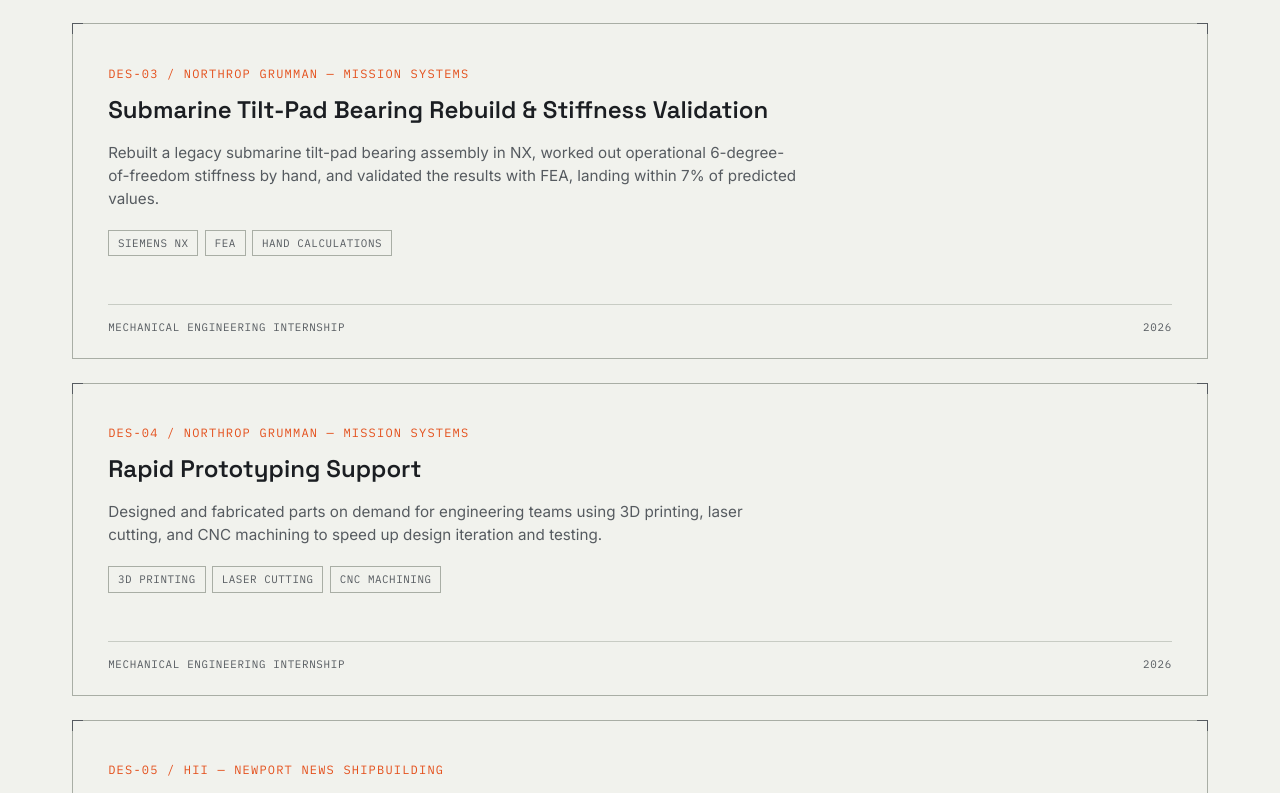
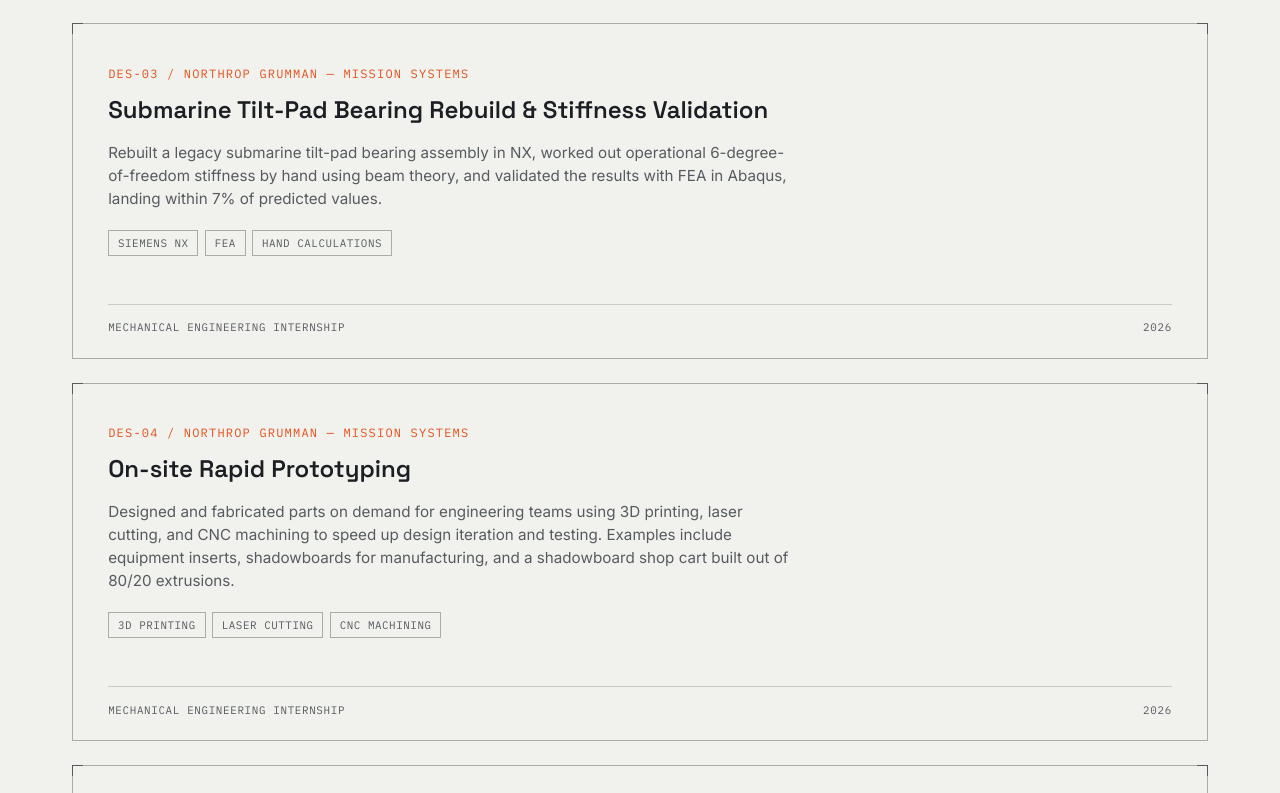
Before and after one commit to Harrysone12345/Portfolio, a plain HTML site: page design.html in a window 1280 px wide. Shown: the part 1678-2471 px from the top of the page. Drawn offline with Linux system fonts and the light colour scheme.

Commit message:
Revise project descriptions in design.html
Updated project descriptions for clarity and detail.

```diff
--- a/design.html
+++ b/design.html
@@ -52,7 +52,7 @@
       <div class="project-body">
         <span class="project-num">DES-01 / NAVAIR / VT AOE 4065</span>
         <h3 class="project-title">Carrier-Based CCA Concept Design</h3>
-        <p class="project-desc">Team 11 (&ldquo;Gobbleworks&rdquo;) is designing a fully autonomous, carrier-integrated Collaborative Combat Aircraft (CCA) for the strike mission in collaboration with NAVAIR, with a $30M unit-cost threshold at 500 aircraft and a 500&nbsp;nm combat radius (700&nbsp;nm objective). I lead aerodynamic design and analysis, covering planform, drag, and inlet shaping, and contribute to avionics systems integration. The team developed four distinct concepts against one shared design mission. My concept, X-2, is a single-engine, conventional swept-wing design with a compact V-tail, folding wings, hybrid weapon carriage, and a center-bottom inlet, sized to stay within carrier span and spot-factor limits. Team scope spans concept sizing, autonomy architecture, mission planning, and cost analysis.</p>
+        <p class="project-desc">My senior design team Gobbleworks is designing a fully autonomous, carrier-integrated Collaborative Combat Aircraft (CCA) for the strike mission in collaboration with NAVAIR, with a $30M unit-cost threshold at 500 aircraft and a 500&nbsp;nm combat radius (700&nbsp;nm objective). I lead aerodynamic design and analysis, covering planform, drag, and inlet shaping, and contribute to avionics systems integration. The team developed four distinct concepts against one shared design mission. My concept, X-2, is a single-engine, conventional swept-wing design with a compact V-tail, folding wings, hybrid weapon carriage, and a center-bottom inlet, sized to stay within carrier span and spot-factor limits. Team scope spans concept sizing, autonomy architecture, mission planning, and cost analysis.</p>
         <div class="project-tools">
           <span class="tool-tag">Aerodynamic Design</span>
           <span class="tool-tag">Concept Sizing</span>
@@ -106,7 +106,7 @@
       <div class="project-body">
         <span class="project-num">DES-03 / NORTHROP GRUMMAN — MISSION SYSTEMS</span>
         <h3 class="project-title">Submarine Tilt-Pad Bearing Rebuild &amp; Stiffness Validation</h3>
-        <p class="project-desc">Rebuilt a legacy submarine tilt-pad bearing assembly in NX, worked out operational 6-degree-of-freedom stiffness by hand, and validated the results with FEA, landing within 7% of predicted values.</p>
+        <p class="project-desc">Rebuilt a legacy submarine tilt-pad bearing assembly in NX, worked out operational 6-degree-of-freedom stiffness by hand using beam theory, and validated the results with FEA in Abaqus, landing within 7% of predicted values.</p>
         <div class="project-tools">
           <span class="tool-tag">Siemens NX</span>
           <span class="tool-tag">FEA</span>
@@ -122,8 +122,9 @@
     <article class="project-card text-only">
       <div class="project-body">
         <span class="project-num">DES-04 / NORTHROP GRUMMAN — MISSION SYSTEMS</span>
-        <h3 class="project-title">Rapid Prototyping Support</h3>
-        <p class="project-desc">Designed and fabricated parts on demand for engineering teams using 3D printing, laser cutting, and CNC machining to speed up design iteration and testing.</p>
+        <h3 class="project-title">On-site Rapid Prototyping</h3>
+        <p class="project-desc">Designed and fabricated parts on demand for engineering teams using 3D printing, laser cutting, and CNC machining to speed up design iteration and testing.  Examples include equipment inserts, shadowboards for manufacturing, and a shadowboard shop cart built out of 80/20 extrusions.</p>
+
         <div class="project-tools">
           <span class="tool-tag">3D Printing</span>
           <span class="tool-tag">Laser Cutting</span>
```
